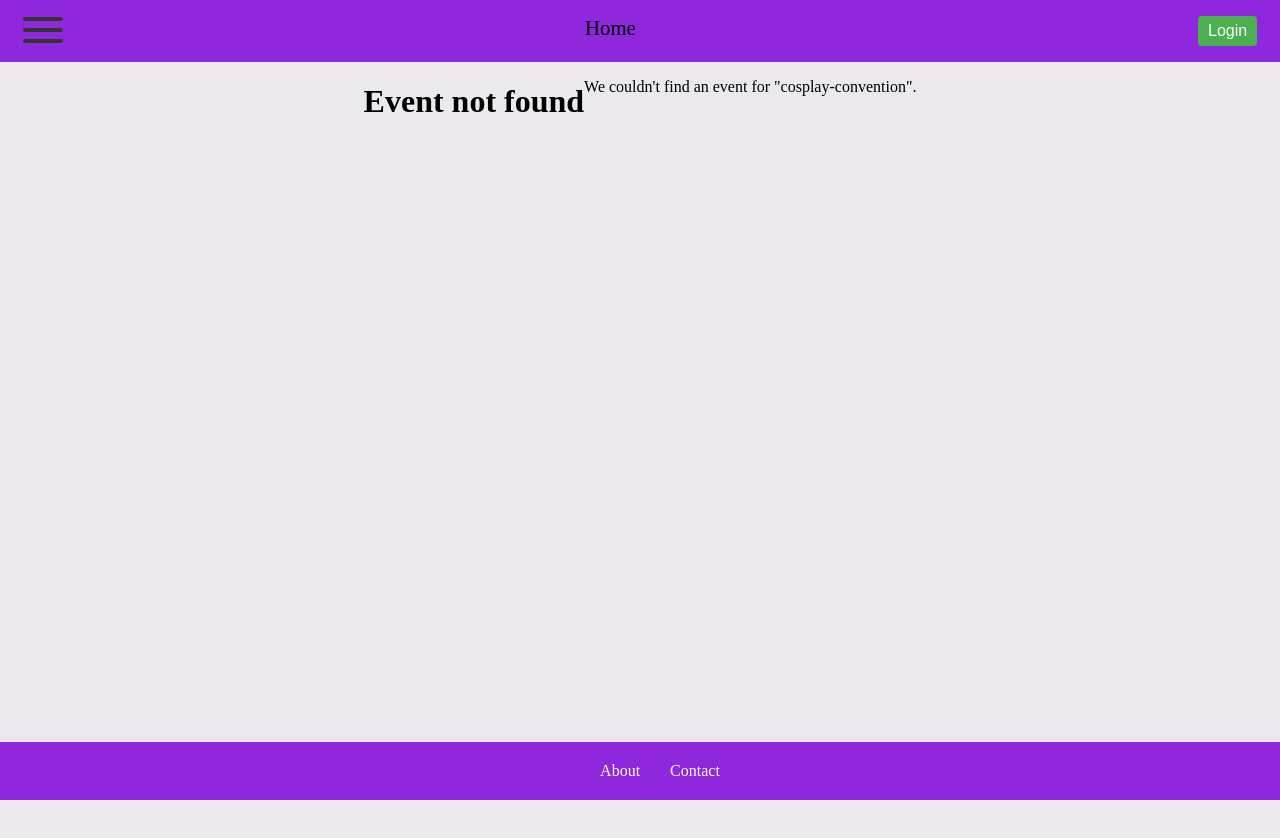
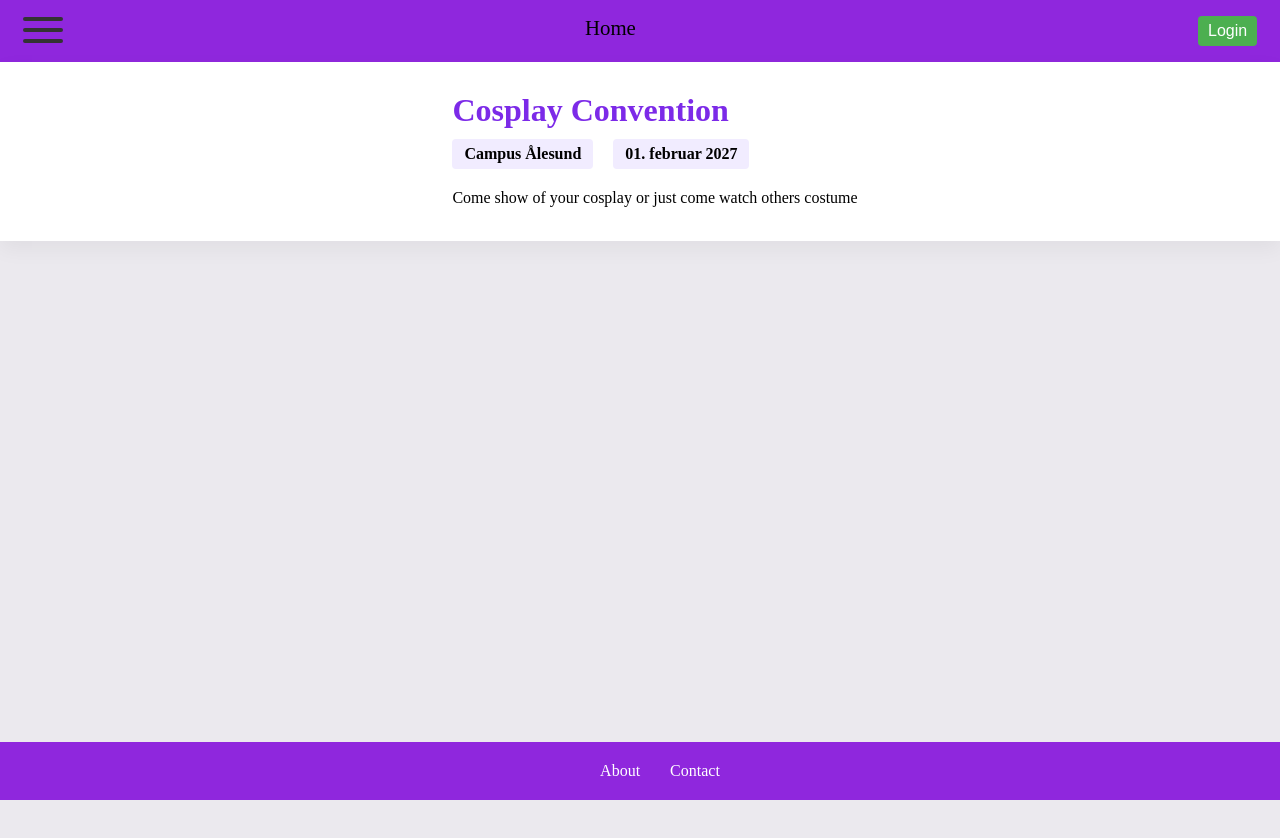
Before and after one commit to IDATA2301/idata2301-ticketlords-group4, a React (Vite) app: page /events/cosplay-convention in a window 1280 px wide. Before the commit this address had no page. Shown: the top 838 px of the page. Built offline with nearby package versions, Linux system fonts and the light colour scheme.

Commit message:
added more event info for events

```diff
--- a/src/data/events.ts
+++ b/src/data/events.ts
@@ -1,4 +1,3 @@
-
 export type EventData = {
     slug: string;
     title: string;
@@ -17,6 +16,7 @@ const imagesByFileName: Record<string, string> = Object.fromEntries(
     Object.entries(imageModules).map(([path, url]) => [path.split("/").pop() as string, url])
 );
 
+//date follows YYYY-MM-DD
 export const EVENTS: Record<string, EventData> = {
     "el-hispanico-festivalo": {
         slug: "el-hispanico-festivalo",
@@ -34,5 +34,52 @@ export const EVENTS: Record<string, EventData> = {
         description: "Live music with the sunset",
         image: imagesByFileName["beach-sunset.png"],
     },
+    "lord-of-the-rings-trilogy": {
+        slug: "lord-of-the-rings-trilogy",
+        title: "Lord of the Rings Trilogy",
+        location: "Ålesund Cinema",
+        date: "2027-30-04",
+        description: "Witness the acclaimed trilogy, that has defined the fantasy genre for over 2 decades, for a night in Ålesund cinema",
+        image: imagesByFileName["lord-of-the-rings-triology.png"],
+    },
+    "cosplay-convention": {
+        slug: "cosplay-convention",
+        title: "Cosplay Convention",
+        location: "Campus Ålesund",
+        date: "2027-02-01",
+        description: "Come show of your cosplay or just come watch others costume",
+        image: imagesByFileName["cosplay-convention.png"],
+    },
+    "drage-vs-liavags": {
+        slug: "drage-vs-liavågs",
+        title: "The Drage vs The Liavågs",
+        location: "Campus Ålesund",
+        date: "2027-23-04",
+        description: "Watch the epic showdown of Drage vs The Liavågs live in campus backyard. Who will win?",
+
+    },
+    "jogeir-heart": {
+        slug: "jogeir-heart",
+        title: "Valentines day",
+        location: "Campus Ålesund",
+        date: "2027-02-14",
+        description: "Celebrate the loveliest day of the year",
+        image: imagesByFileName["jogeirHeart.jpg"],
+    },
+    "jogeir-funnyjunk-bakken": {
+        slug: "jogeir-funnyjunk-bakken",
+        title: "Jogeir, Funnyjunk og Bakken",
+        location: "Bakken",
+        date: "2027-06-25",
+        description: "En historie om kjærlighet og konflikt",
+
+    },
+    "jogeir-finger": {
+        slug: "jogeir-finger",
+        title: "Jogeir: The kid named finger",
+        location: "Myrvåg",
+        date: "2027-07-17",
+        description: "See the epic thriller"
+    }
 
 };
```
